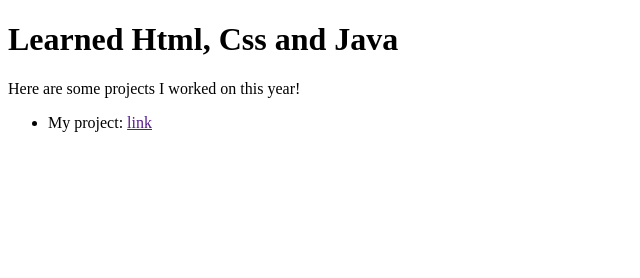
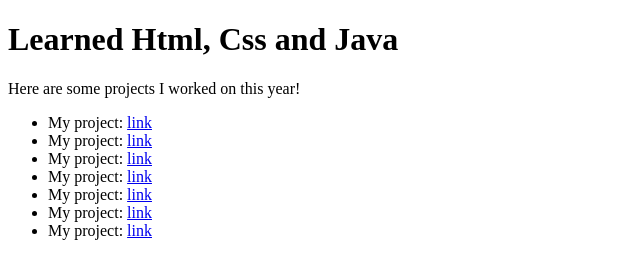
Before and after one commit to Zeina1137/ZEINEBOU-1527774090199, a plain HTML site: page index.html in a window 1280 px wide. Shown: the whole page, without its empty margins (0-640 px from the left). Drawn offline with Linux system fonts and the light colour scheme.

Commit message:
Created using Popcode: https://popcode.org

```diff
--- a/index.html
+++ b/index.html
@@ -8,7 +8,13 @@
        <h1> Learned Html, Css and Java</h1>
         <p>Here are some projects I worked on this year!</p>
         <ul>
-            <li>My project: <a href="">link</a></li>
+            <li>My project: <a href="https://popcode.org/?snapshot=f785e38e-581d-447b-8ede-6620d130b6fb">link</a></li>
+            <li>My project: <a href="https://popcode.org/?snapshot=03c7cc3c-f914-44a5-8d6b-8bd60c734e8b">link</a></li>
+            <li>My project: <a href="https://popcode.org/?snapshot=d3a09918-9c03-4807-aa9e-5b6abe880b54">link</a></li>
+            <li>My project: <a href="https://popcode.org/?snapshot=9dc1381b-19e9-45a5-b23d-42418c40021f">link</a></li>
+            <li>My project: <a href="https://popcode.org/?snapshot=d0c35e0a-2bec-447c-9a43-d08275af1b6e">link</a></li>
+            <li>My project: <a href="https://popcode.org/?snapshot=8e6194a9-9131-4cb8-b60a-91237a965c3e">link</a></li>
+            <li>My project: <a href="https://popcode.org/?snapshot=0bd98bfd-1207-413d-8c40-e951a8ea9d51">link</a></li>
         </ul>
     </body>
 </html>
```
